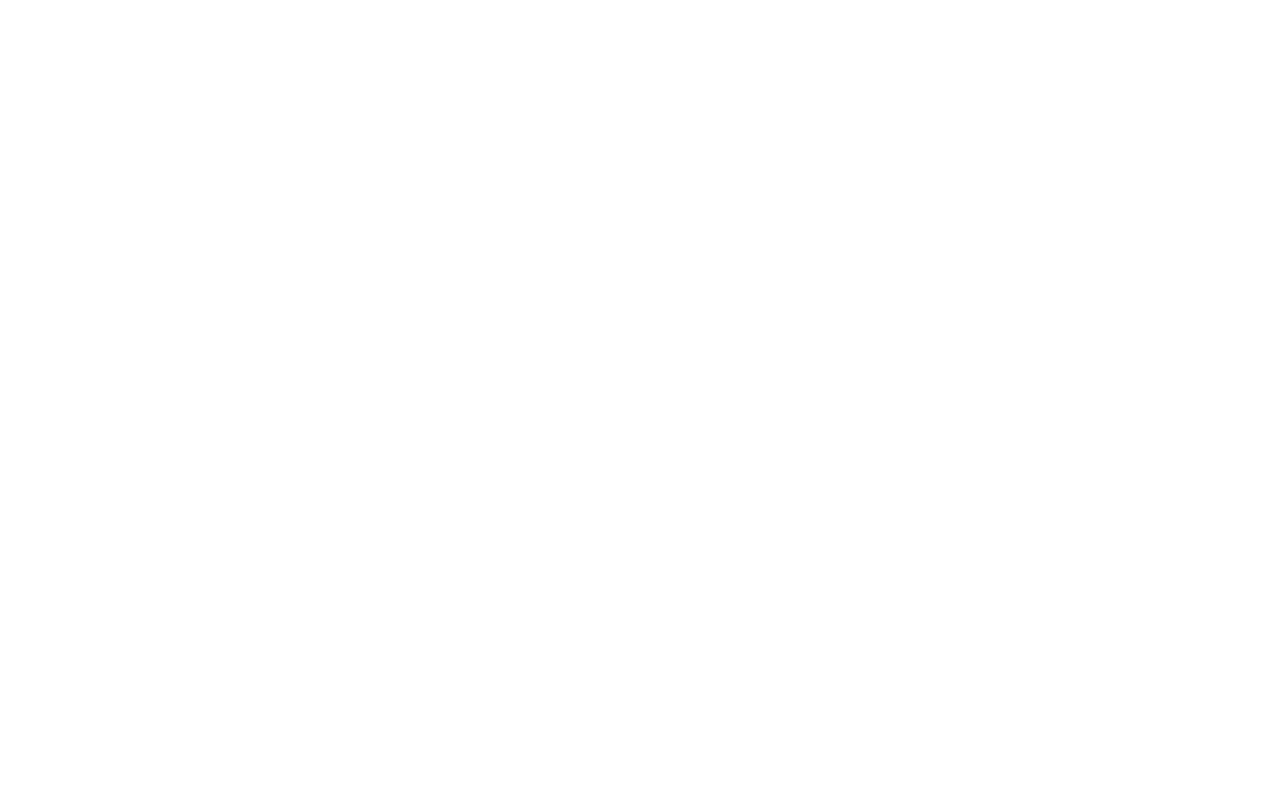
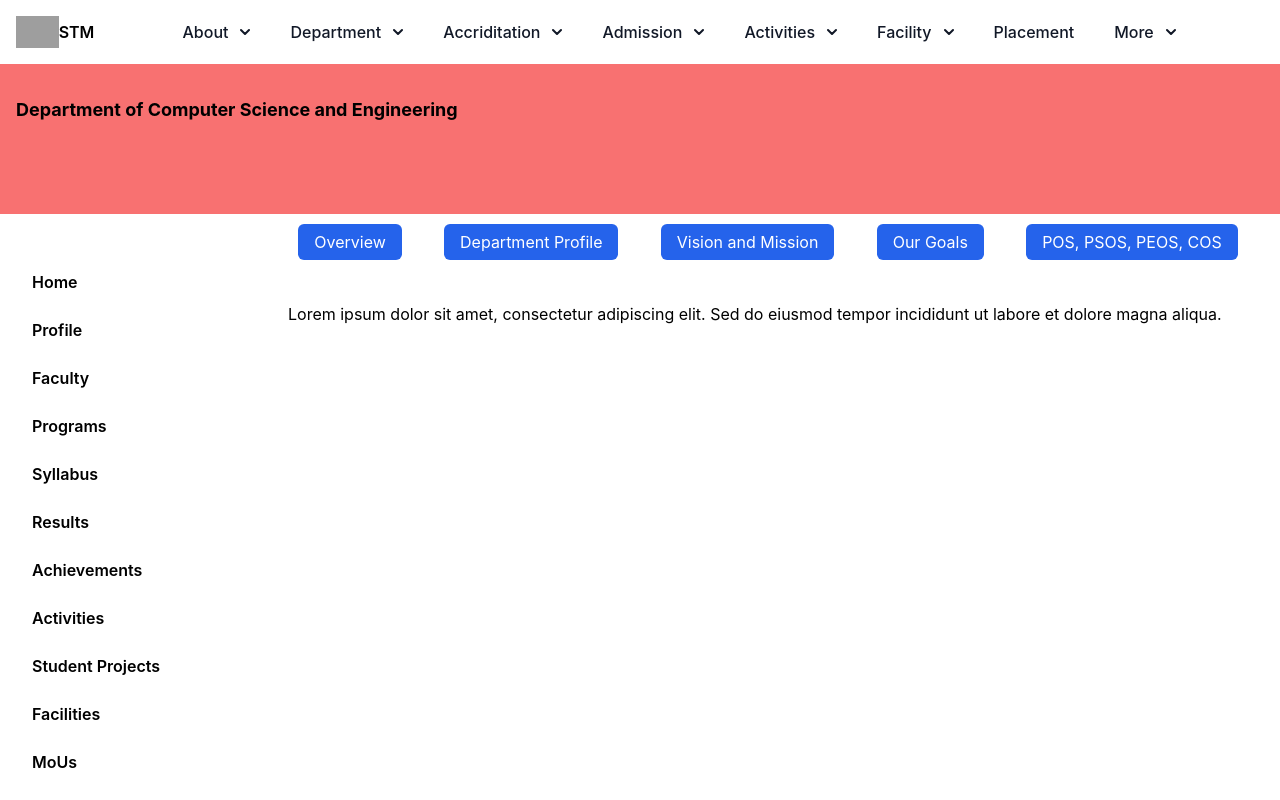
Before and after one commit to rasi-kp/college-website, a React (Vite) app: page /cse in a window 1280 px wide. Before the commit this address had no page. Built offline with nearby package versions, Linux system fonts and the light colour scheme; grey boxes are pictures that could not be loaded.

Commit message:
Department page layout

```diff
--- /dev/null
+++ b/src/components/department/DepartmentNavbar.jsx
@@ -0,0 +1,52 @@
+import React from 'react'
+
+function DepartmentNavbar() {
+  return (
+    <nav className="bg-white text-white">
+      <ul className="flex justify-evenly py-4">
+        <li>
+          <a
+            href="#"
+            className="bg-blue-600 text-white py-2 px-4 rounded-md transition duration-300 ease-in-out transform hover:bg-blue-700 hover:scale-105"
+          >
+            Overview
+          </a>
+        </li>
+        <li>
+          <a
+            href="#"
+            className="bg-blue-600 text-white py-2 px-4 rounded-md transition duration-300 ease-in-out transform hover:bg-blue-700 hover:scale-105"
+          >
+            Department Profile
+          </a>
+        </li>
+        <li>
+          <a
+            href="#"
+            className="bg-blue-600 text-white py-2 px-4 rounded-md transition duration-300 ease-in-out transform hover:bg-blue-700 hover:scale-105"
+          >
+            Vision and Mission
+          </a>
+        </li>
+        <li>
+          <a
+            href="#"
+            className="bg-blue-600 text-white py-2 px-4 rounded-md transition duration-300 ease-in-out transform hover:bg-blue-700 hover:scale-105"
+          >
+            Our Goals
+          </a>
+        </li>
+        <li>
+          <a
+            href="#"
+            className="bg-blue-600 text-white py-2 px-4 rounded-md transition duration-300 ease-in-out transform hover:bg-blue-700 hover:scale-105"
+          >
+            POS, PSOS, PEOS, COS
+          </a>
+        </li>
+      </ul>
+    </nav>
+  )
+}
+
+export default DepartmentNavbar
--- /dev/null
+++ b/src/components/department/SideNavbar.jsx
@@ -0,0 +1,106 @@
+import React from 'react';
+
+function SideNavbar() {
+  return (
+    <div className="static left-0 top-0 w-64 bg-white h-[calc(100vh - 18.3rem)]">
+      <nav className="flex flex-col h-full">
+        <div className="flex items-center p-4">
+          {/* Your logo or branding here */}
+        </div>
+        <ul className="flex flex-col gap-2 p-4">
+          <li>
+            <a
+              href="#"
+              className="block bg-white text-black font-semibold py-2 px-4 rounded-md transition duration-300 ease-in-out hover:bg-blue-500 hover:text-white"
+            >
+              Home
+            </a>
+          </li>
+          <li>
+            <a
+              href="#"
+              className="block bg-white text-black font-semibold py-2 px-4 rounded-md transition duration-300 ease-in-out hover:bg-blue-500 hover:text-white"
+            >
+              Profile
+            </a>
+          </li>
+          <li>
+            <a
+              href="#"
+              className="block bg-white text-black font-semibold py-2 px-4 rounded-md transition duration-300 ease-in-out hover:bg-blue-500 hover:text-white"
+            >
+              Faculty
+            </a>
+          </li>
+          <li>
+            <a
+              href="#"
+              className="block bg-white text-black font-semibold py-2 px-4 rounded-md transition duration-300 ease-in-out hover:bg-blue-500 hover:text-white"
+            >
+              Programs
+            </a>
+          </li>
+          <li>
+            <a
+              href="#"
+              className="block bg-white text-black font-semibold py-2 px-4 rounded-md transition duration-300 ease-in-out hover:bg-blue-500 hover:text-white"
+            >
+              Syllabus
+            </a>
+          </li>
+          <li>
+            <a
+              href="#"
+              className="block bg-white text-black font-semibold py-2 px-4 rounded-md transition duration-300 ease-in-out hover:bg-blue-500 hover:text-white"
+            >
+              Results
+            </a>
+          </li>
+          <li>
+            <a
+              href="#"
+              className="block bg-white text-black font-semibold py-2 px-4 rounded-md transition duration-300 ease-in-out hover:bg-blue-500 hover:text-white"
+            >
+              Achievements
+            </a>
+          </li>
+          <li>
+            <a
+              href="#"
+              className="block bg-white text-black font-semibold py-2 px-4 rounded-md transition duration-300 ease-in-out hover:bg-blue-500 hover:text-white"
+            >
+              Activities
+            </a>
+          </li>
+          <li>
+            <a
+              href="#"
+              className="block bg-white text-black font-semibold py-2 px-4 rounded-md transition duration-300 ease-in-out hover:bg-blue-500 hover:text-white"
+            >
+              Student Projects
+            </a>
+          </li>
+          <li>
+            <a
+              href="#"
+              className="block bg-white text-black font-semibold py-2 px-4 rounded-md transition duration-300 ease-in-out hover:bg-blue-500 hover:text-white"
+            >
+              Facilities
+            </a>
+          </li>
+          <li>
+            <a
+              href="#"
+              className="block bg-white text-black font-semibold py-2 px-4 rounded-md transition duration-300 ease-in-out hover:bg-blue-500 hover:text-white"
+            >
+              MoUs
+            </a>
+          </li>
+          {/* Add other links with button-like styling */}
+        </ul>
+      </nav>
+    </div>
+  );
+}
+
+export default SideNavbar;
--- /dev/null
+++ b/src/pages/CivilPage.jsx
@@ -0,0 +1,20 @@
+import React from 'react'
+import Navbar from '../components/common/navbar'
+import DepartmentNavbar from '../components/department/DepartmentNavbar'
+
+function CivilPage() {
+  return (
+    <div>
+      <Navbar/>
+      <div className="bg-red-400 py-4 h-[150px] w-full">
+        <div className="container mx-auto p-4 h-full">
+            <h2 className="text-lg font-bold">Department of Civil Engineering</h2>
+        </div>
+       </div>
+      <DepartmentNavbar/>
+
+    </div>
+  )
+}
+
+export default CivilPage
--- /dev/null
+++ b/src/pages/CsePage.jsx
@@ -0,0 +1,45 @@
+import React from 'react';
+import Navbar from '../components/common/navbar';
+import DepartmentNavbar from '../components/department/DepartmentNavbar';
+import SideNavbar from '../components/department/SideNavbar';
+
+function CsePage() {
+  return (
+    <div>
+      {/* Main Navbar */}
+      <Navbar />
+
+      {/* Header Section */}
+      <div className="bg-red-400 py-4 h-[150px] w-full">
+        <div className="container mx-auto p-4 h-full">
+          <h2 className="text-lg font-bold">Department of Computer Science and Engineering</h2>
+        </div>
+      </div>
+
+      {/* Flex Container for Sidebar and Department Navbar */}
+      <div className="flex">
+        {/* Side Navbar */}
+        <div className="w-64">
+          <SideNavbar />
+        </div>
+
+        {/* Right Section containing Department Navbar and Content */}
+        <div className="flex-1">
+          <div className="sticky top-0">
+            <DepartmentNavbar />
+          </div>
+
+          {/* Main Content Area */}
+          <div className="p-8">
+            <p>
+              Lorem ipsum dolor sit amet, consectetur adipiscing elit. Sed do eiusmod tempor incididunt ut labore et dolore magna aliqua.
+              {/* Add more content here to demonstrate scrolling */}
+            </p>
+          </div>
+        </div>
+      </div>
+    </div>
+  );
+}
+
+export default CsePage;
--- /dev/null
+++ b/src/pages/DataSciencePage.jsx
@@ -0,0 +1,11 @@
+import React from 'react'
+
+function DataSciencePage() {
+  return (
+    <div>
+      <h1>DataScience</h1>
+    </div>
+  )
+}
+
+export default DataSciencePage
--- /dev/null
+++ b/src/pages/ElectronicsPage.jsx
@@ -0,0 +1,11 @@
+import React from 'react'
+
+function ElectronicsPage() {
+  return (
+    <div>
+      <h1>Electronics Page</h1>
+    </div>
+  )
+}
+
+export default ElectronicsPage
--- /dev/null
+++ b/src/pages/MechanicalPage.jsx
@@ -0,0 +1,11 @@
+import React from 'react'
+
+function MechanicalPage() {
+  return (
+    <div>
+      <h1>Mechanical Page</h1>
+    </div>
+  )
+}
+
+export default MechanicalPage
--- a/src/routes.jsx
+++ b/src/routes.jsx
@@ -3,6 +3,11 @@
 
 import Home from './pages/Home';
 import Login from './pages/Login'
+import CsePage from './pages/CsePage';
+import DataSciencePage from './pages/DataSciencePage';
+import CivilPage from './pages/CivilPage';
+import MechanicalPage from './pages/MechanicalPage';
+import ElectronicsPage from './pages/ElectronicsPage';
 
 const routes = () => {
     return (
@@ -12,6 +17,11 @@
                     <Route exact path="/" element={<Home />} />
                     <Route path="/login" element={<Login />} />
                     {/* <Route path="/signup" element={<Signup />}/> */}
+                    <Route path='/cse' element={<CsePage/>}/>
+                    <Route path='/datascience' element={<DataSciencePage/>}/>
+                    <Route path='/civil' element={<CivilPage/>}/>
+                    <Route path='/mechanical' element={<MechanicalPage/>}/>
+                    <Route path='/electronics' element={<ElectronicsPage/>}/>
                 </Routes>
             </BrowserRouter>
         </div>
--- a/tailwind.config.js
+++ b/tailwind.config.js
@@ -18,6 +18,9 @@
   ],
   theme: {
     extend: {
+      top: {
+        '48': '16.4rem',
+      },
       screens: {
         xs: '480px',
         sm: '640px',
```
Also changed, not shown: src/components/common/navbar.jsx (+8 -8 lines), src/pages/department.jsx (deleted).
